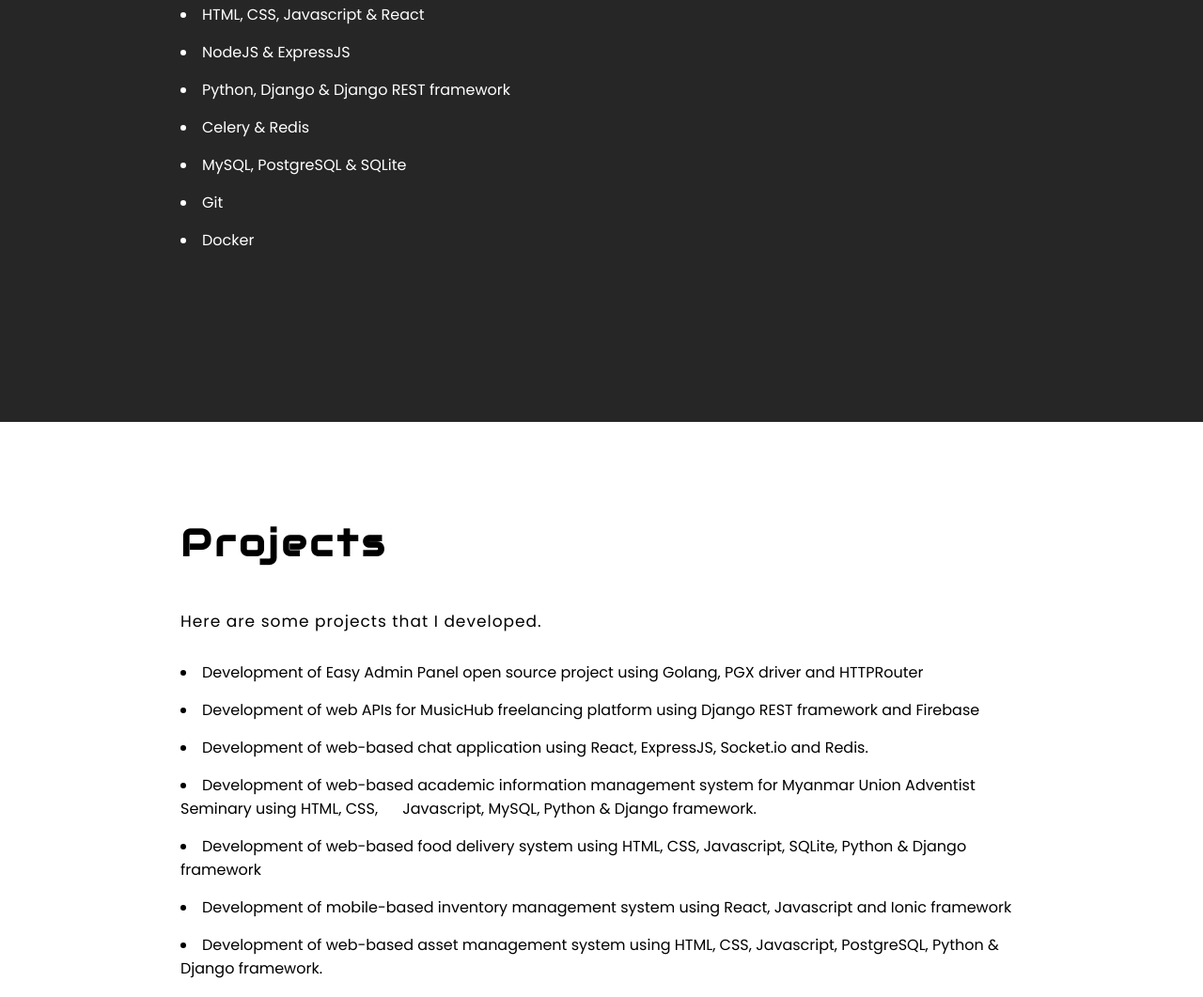
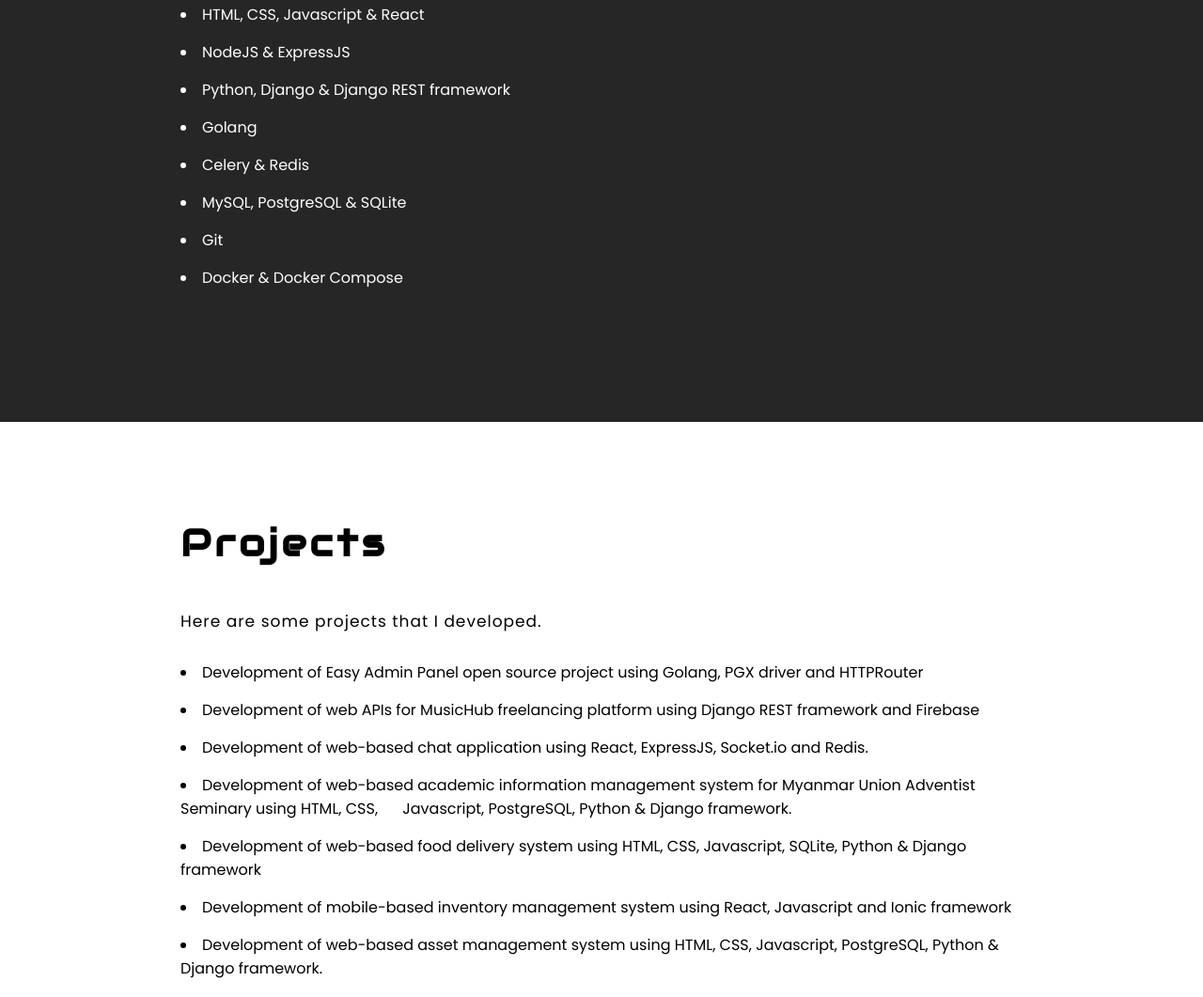
Before and after one commit to techwithgates/portfolio, a plain HTML site: page index.html in a window 1280 px wide. Shown: the part 1751-2812 px from the top of the page at 94% size. Drawn offline with Linux system fonts and the light colour scheme.

Commit message:
Update index.html

```diff
--- a/index.html
+++ b/index.html
@@ -44,10 +44,11 @@
             <li>HTML, CSS, Javascript & React</li>
             <li>NodeJS & ExpressJS</li>
             <li>Python, Django & Django REST framework</li>
+            <li>Golang</li>
             <li>Celery & Redis</li>
             <li>MySQL, PostgreSQL & SQLite</li>
             <li>Git</li>
-            <li>Docker</li>
+            <li>Docker & Docker Compose</li>
         </div>
     </section>
     <section class="project-area" id="project">
@@ -59,7 +60,7 @@
             <li>Development of web-based chat application using React, ExpressJS, Socket.io and Redis.</li>
             <li>
                 Development of web-based academic information management system for Myanmar Union Adventist Seminary
-                using HTML, CSS, <span id="align">Javascript, MySQL, Python & Django framework.</span>
+                using HTML, CSS, <span id="align">Javascript, PostgreSQL, Python & Django framework.</span>
             </li>
             <li>Development of web-based food delivery system using HTML, CSS, Javascript, SQLite, Python & Django framework</li>
             <li>Development of mobile-based inventory management system using React, Javascript and Ionic framework</li>
```
